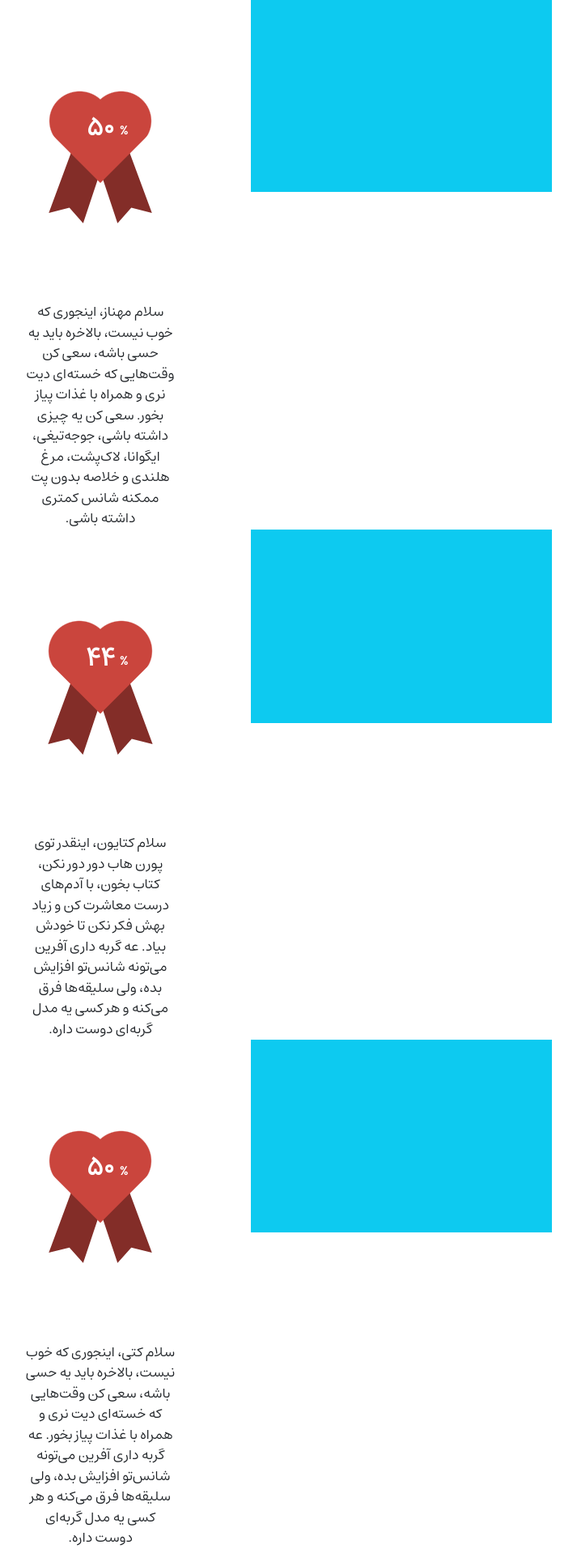
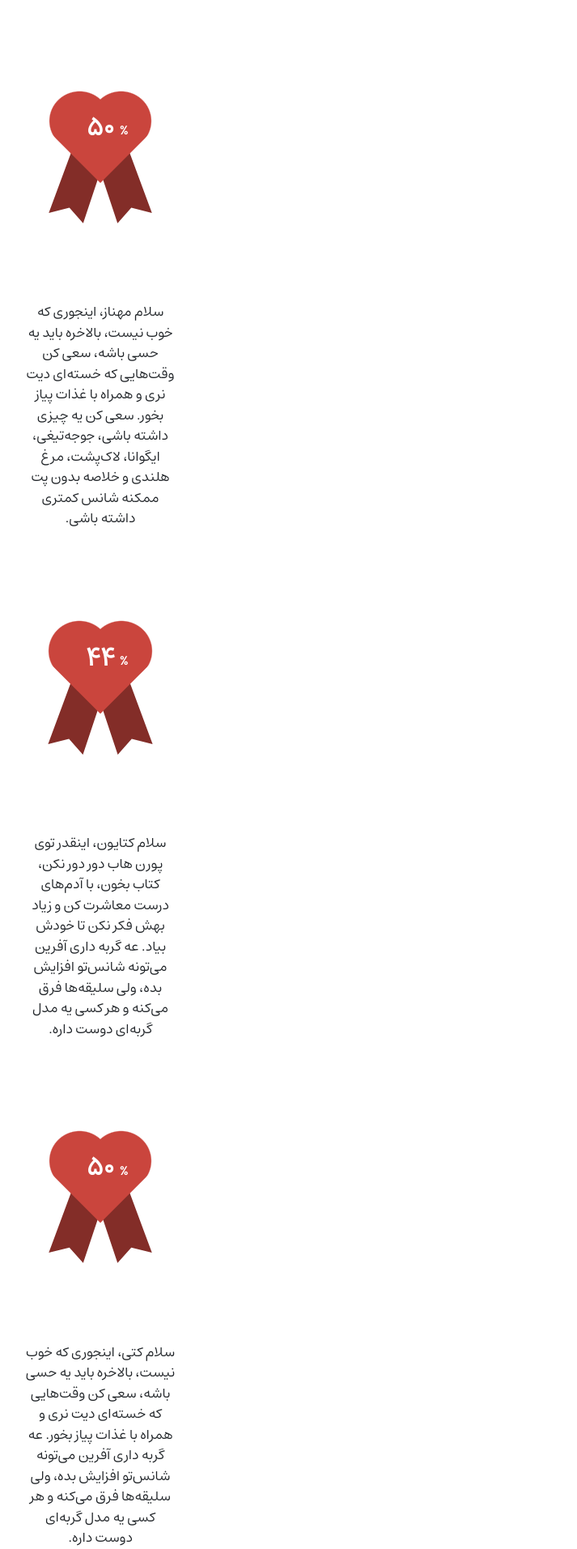
Before and after one commit to wordesigner/daterate, a Django app: template beta/templates/beta/result.html in a window 1280 px wide. Shown: the top 1913 px of the page at 81% size, without its empty margins (516-1229 px from the left). Run offline with Django 5.2, Linux system fonts and the light colour scheme; the template is opened without the code that fills it: values that come from a table or form of the project are taken from there, others are empty; data comes from the database, SQL or seed files in the repository; some libraries are stand-ins or nearby versions; some web fonts are replaced.

Commit message:
Update result.html

```diff
--- a/beta/templates/beta/result.html
+++ b/beta/templates/beta/result.html
@@ -14,7 +14,7 @@
 <div class="container">
     {% for user in mymodel %}
     <div class="row">
-        <div class="col-sm-4 col-md-4 bg-info"></div>
+        <div class="col-sm-4 col-md-4"></div>
         <div class="col-sm-4 col-md-4 d-flex align-items-center justify-content-center">
             {# {% bs_icon 'circle-fill' color='blueviolet' size='3em' extra_classes='main-circle' %} #}
             <!--<div class="circle">
```
